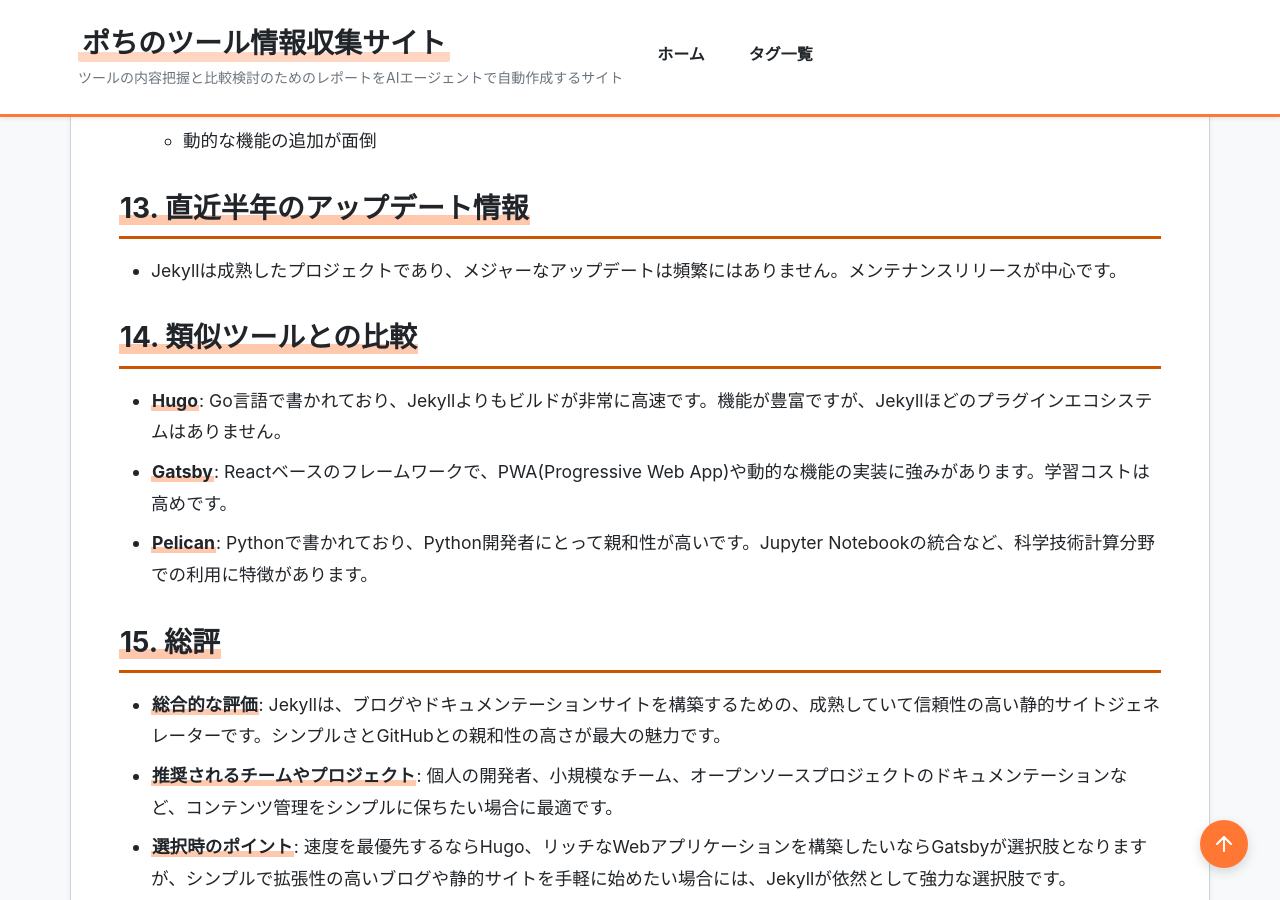
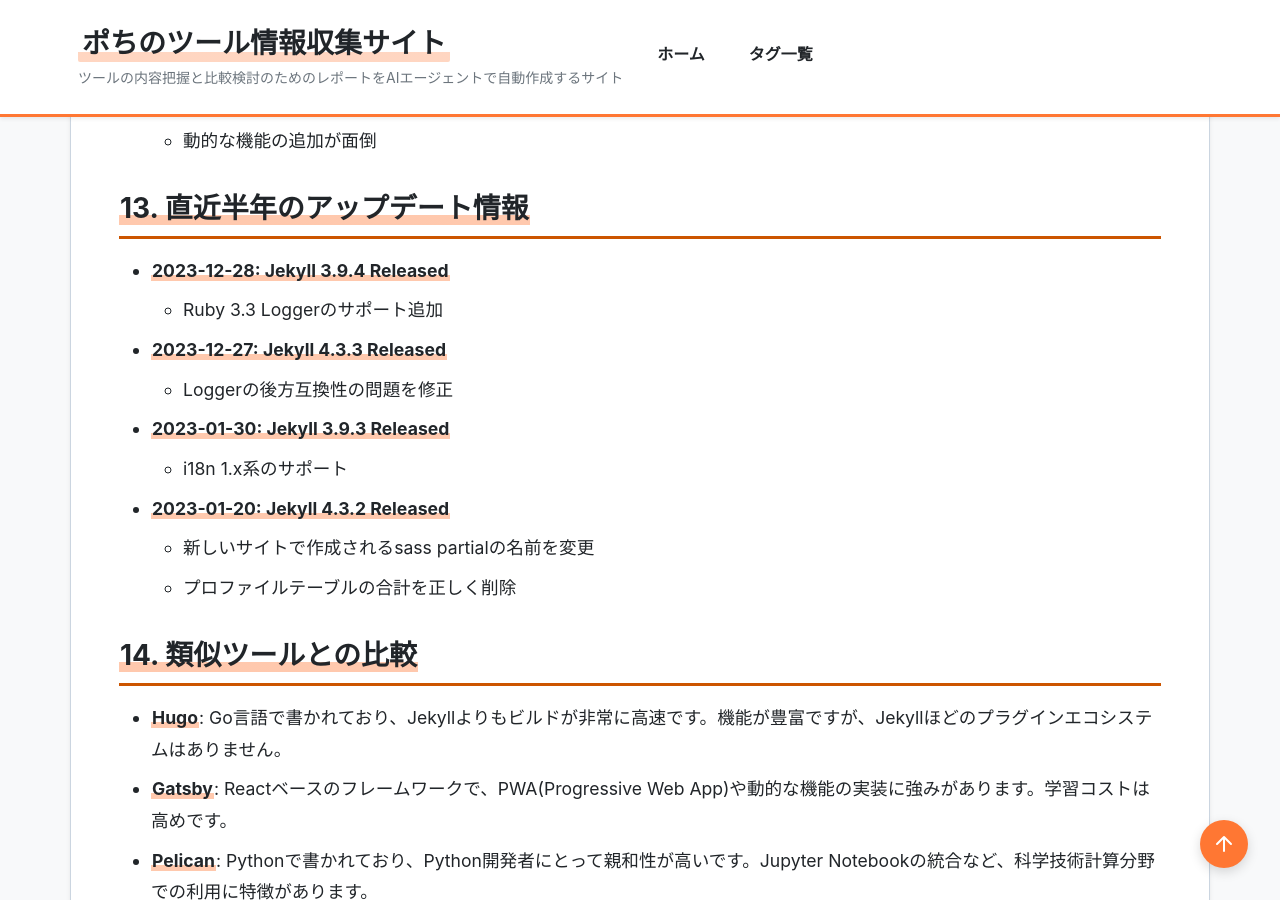
Before and after one commit to aegisfleet/tool-survey-report, a Jekyll site: the page built from _reports/jekyll.md, in a window 1280 px wide and 900 px high, scrolled down 4851 px. Built offline with Jekyll 4.4.1, drawn with Linux system fonts in a browser that asks for light colours.

Commit message:
docs: update jekyll report with latest releases (#207)
Updates the Jekyll research report with the most recent release information from the official GitHub repository.

Co-authored-by: google-labs-jules[bot] <161369871+google-labs-jules[bot]@users.noreply.github.com>

```diff
--- a/_reports/jekyll.md
+++ b/_reports/jekyll.md
@@ -106,7 +106,15 @@ description: "Jekyllは、シンプルなテキストを静的なウェブサイ
 
 ## **13. 直近半年のアップデート情報**
 
-* Jekyllは成熟したプロジェクトであり、メジャーなアップデートは頻繁にはありません。メンテナンスリリースが中心です。
+* **2023-12-28: Jekyll 3.9.4 Released**
+  * Ruby 3.3 Loggerのサポート追加
+* **2023-12-27: Jekyll 4.3.3 Released**
+  * Loggerの後方互換性の問題を修正
+* **2023-01-30: Jekyll 3.9.3 Released**
+  * i18n 1.x系のサポート
+* **2023-01-20: Jekyll 4.3.2 Released**
+  * 新しいサイトで作成されるsass partialの名前を変更
+  * プロファイルテーブルの合計を正しく削除
 
 ## **14. 類似ツールとの比較**
 
```
